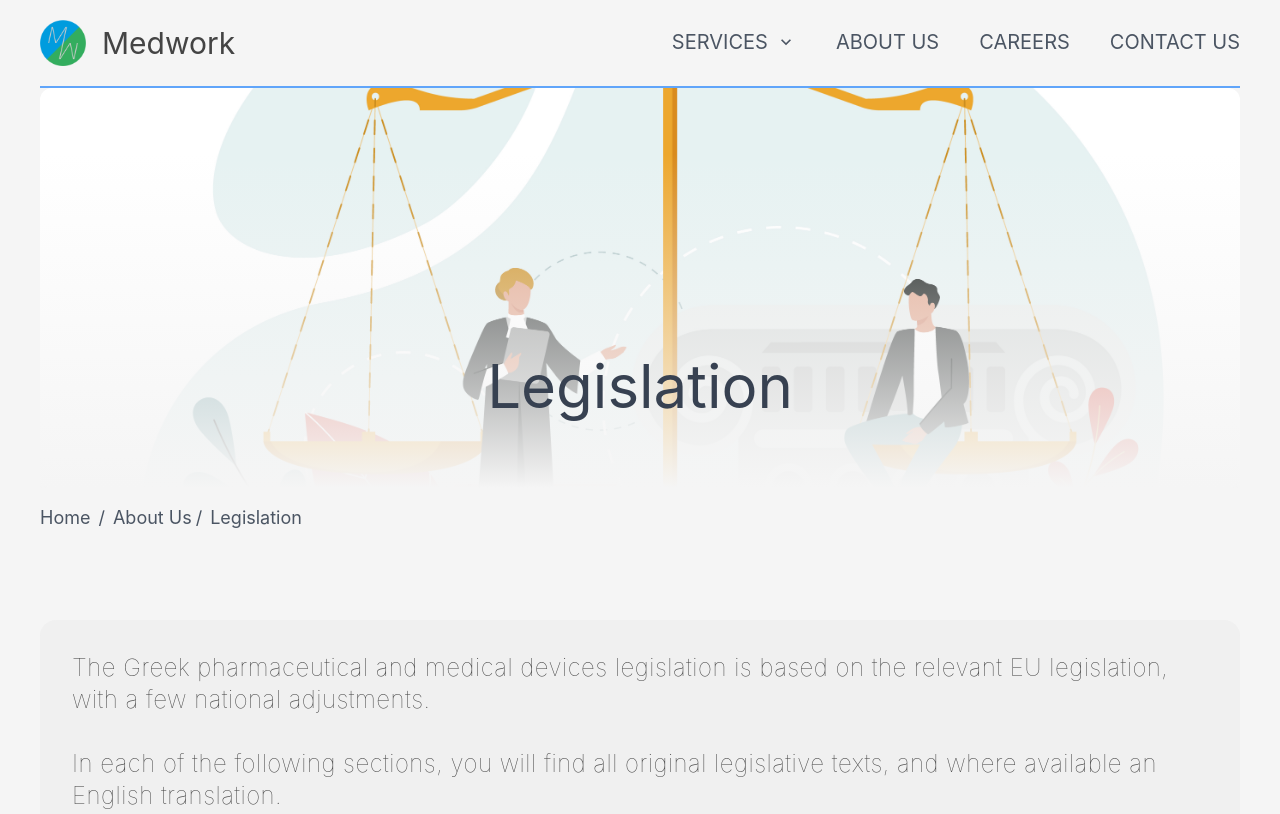
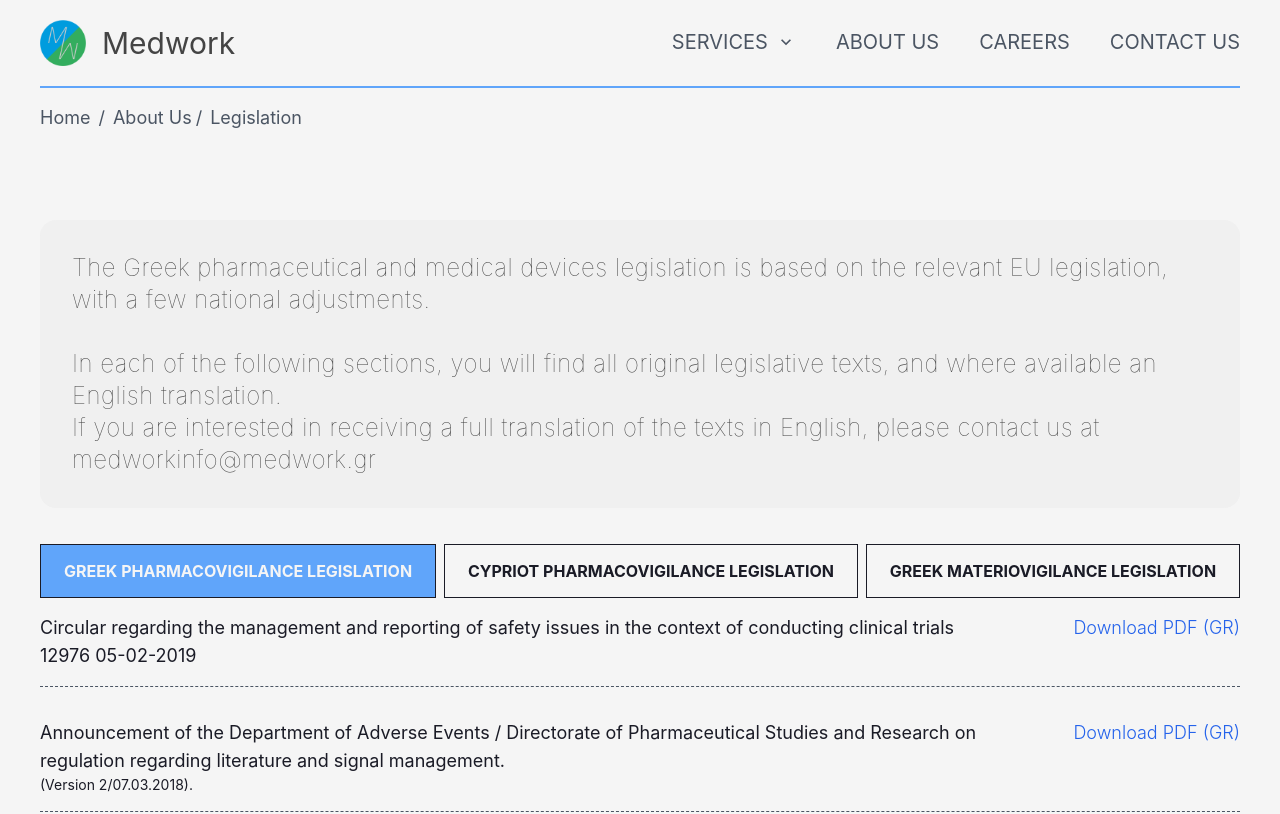
Before and after one commit to Medwork-CRO/webpage, a Next.js app: page /about-us/legislation in a window 1280 px wide. Shown: the top 814 px of the page. Built offline with nearby package versions, Linux system fonts and the light colour scheme.

Commit message:
Remove image from legislation

```diff
--- a/src/pages/about-us/legislation/index.tsx
+++ b/src/pages/about-us/legislation/index.tsx
@@ -1,7 +1,7 @@
 import Breadcrumbs from "@/components/Breadcrumb";
 import DisplayParagraphs from "@/components/DisplayParagraphs";
-import ImageCategory from "@/components/ImageCategory";
-import legislation from "@assets/services/legislation.jpg";
+// import ImageCategory from "@/components/ImageCategory";
+// import legislation from "@assets/services/legislation.jpg";
 import LegislationTabs from "./LegislationTabs";
 
 const paragraphs = [
@@ -13,11 +13,11 @@ const paragraphs = [
 function AboutUs() {
     return (
         <div className="max-w-[1200px] mx-auto flex flex-col items-center justify-between w-full">
-            <ImageCategory
+            {/* <ImageCategory
                 image={legislation}
                 title="Legislation"
                 description=""
-            />
+            /> */}
 
             <div id="main-content" className="w-full items-left whitespace-pre-line flex flex-col">
                 <Breadcrumbs />
```
